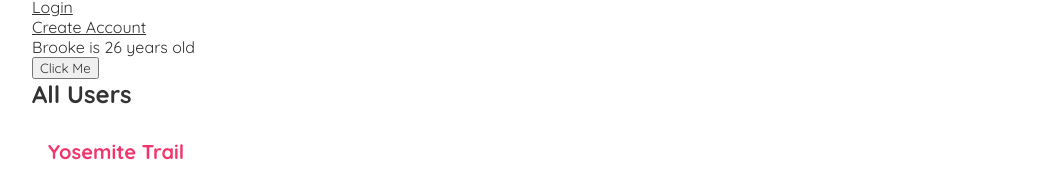
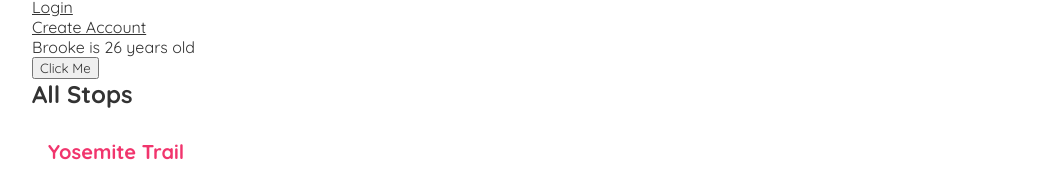
Before and after one commit to seemaullal/map-project, a React (Create React App) app in the folder front_end/: page / in a window 1280 px wide. Shown: the part 164-333 px from the top of the page, without its empty margins (108-1171 px from the left). Built offline with nearby package versions, Linux system fonts and the light colour scheme; no server answers.

Commit message:
Edited class name in Homepage.js

```diff
--- a/front_end/src/Homepage.js
+++ b/front_end/src/Homepage.js
@@ -36,7 +36,7 @@ const Homepage = () => {
     //when deleting things, this wont run bc its not a dependency
     //only dependencies change with this!
     return (
-        <div className="hompage">
+        <div className="homepage">
             <h2>Homepage</h2>
             <div className="links">
                 <Link to="/login">Login</Link> <br />
@@ -45,7 +45,7 @@ const Homepage = () => {
             <p>{ name } is { age } years old</p>
             <button onClick={handleClick}>Click Me</button>
 
-            <StopList stops={stops} title="All Users" handleDelete={handleDelete} />
+            <StopList stops={stops} title="All Stops" handleDelete={handleDelete} />
             <StopList stops={stops.filter((stop) => stop.user === 'Brooke')} title="Brooke's Stops" />
             <button onClick={() => setUser('Bella')}>change user's name</button>
             <p>{ user }</p>
```
